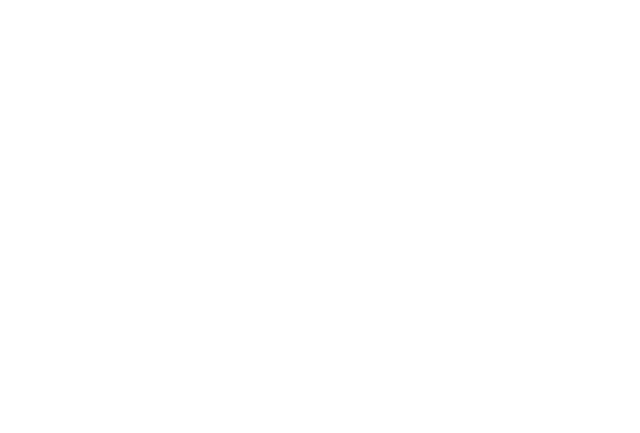
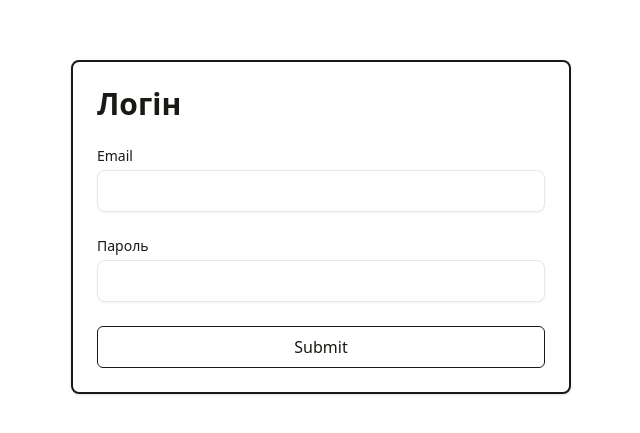
Before and after one commit to RomanKorotun/adtelligent-frontend, a React (Vite) app: page /signin in a window 1280 px wide. Before the commit this address had no page. Shown: the part 173-606 px from the top of the page, without its empty margins (319-959 px from the left). Built offline with nearby package versions, Linux system fonts and the light colour scheme.

Commit message:
add signup UI and validation

```diff
--- a/src/components/FormField.tsx
+++ b/src/components/FormField.tsx
@@ -1,22 +1,21 @@
 import type { InputHTMLAttributes } from "react";
-import type { UseFormRegister } from "react-hook-form";
-import type { SignupFormData } from "@/forms/SignupForm";
+import type { FieldValues, Path, UseFormRegister } from "react-hook-form";
 
-type FormFieldProps = {
+type FormFieldProps<T extends FieldValues> = {
   label: string;
-  name: keyof SignupFormData;
+  name: Path<T>;
   type?: InputHTMLAttributes<HTMLInputElement>["type"];
-  register: UseFormRegister<SignupFormData>;
+  register: UseFormRegister<T>;
   error?: string;
 };
 
-export const FormField = ({
+export const FormField = <T extends FieldValues>({
   label,
   name,
   type = "text",
   register,
   error,
-}: FormFieldProps) => {
+}: FormFieldProps<T>) => {
   return (
     <div className="mb-6 relative">
       <label
@@ -36,9 +35,7 @@ export const FormField = ({
       />
 
       {error && (
-        <p className="absolute left-0 top-full mt-1 text-error text-sm">
-          {error}
-        </p>
+        <p className="absolute left-0 top-full text-error text-sm">{error}</p>
       )}
     </div>
   );
--- /dev/null
+++ b/src/forms/SigninForm.tsx
@@ -0,0 +1,45 @@
+import { useForm } from "react-hook-form";
+import { zodResolver } from "@hookform/resolvers/zod";
+import type { z } from "zod";
+import { FormField } from "@/components/FormField";
+import { FormButton } from "@/components/FormButton";
+import { signinSchema } from "@/schemas/signin.schema";
+
+export type SigninFormData = z.infer<typeof signinSchema>;
+
+export const SigninForm = () => {
+  const {
+    register,
+    handleSubmit,
+    formState: { errors },
+  } = useForm<SigninFormData>({
+    resolver: zodResolver(signinSchema),
+    mode: "onTouched",
+  });
+
+  const onSubmit = (data: SigninFormData) => {
+    console.log("Дані логіну:", data);
+  };
+
+  return (
+    <form onSubmit={handleSubmit(onSubmit)} noValidate>
+      <FormField
+        label="Email"
+        name="email"
+        type="email"
+        register={register}
+        error={errors.email?.message}
+      />
+
+      <FormField
+        label="Пароль"
+        name="password"
+        type="password"
+        register={register}
+        error={errors.password?.message}
+      />
+
+      <FormButton>Submit</FormButton>
+    </form>
+  );
+};
--- /dev/null
+++ b/src/pages/SigninPage.tsx
@@ -0,0 +1,15 @@
+import FormTitle from "@/components/FormTitle";
+import { SigninForm } from "@/forms/SigninForm";
+
+const SignupPage = () => {
+  return (
+    <div className="flex items-center justify-center min-h-screen">
+      <div className="w-[500px] p-6 rounded-lg shadow space-y-6 border-2 border-primary">
+        <FormTitle>Логін</FormTitle>
+        <SigninForm />
+      </div>
+    </div>
+  );
+};
+
+export default SignupPage;
--- a/src/routes/index.tsx
+++ b/src/routes/index.tsx
@@ -2,12 +2,14 @@ import { lazy } from "react";
 import { Navigate, Route, Routes } from "react-router-dom";
 
 const SignupPage = lazy(() => import("@/pages/SignupPage"));
+const SigninPage = lazy(() => import("@/pages/SigninPage"));
 
 export const AppRoutes = () => {
   return (
     <Routes>
       <Route path="/" element={<Navigate to="/signup" replace />} />
       <Route path="/signup" element={<SignupPage />} />
+      <Route path="/signin" element={<SigninPage />} />
     </Routes>
   );
 };
--- /dev/null
+++ b/src/schemas/signin.schema.ts
@@ -0,0 +1,10 @@
+import { z } from "zod";
+import { passwordRegex } from "@/utils/regex";
+
+export const signinSchema = z.object({
+  email: z.email({ message: "Введіть коректний email" }),
+  password: z
+    .string()
+    .min(6, "Пароль має бути не менше 6 символів")
+    .regex(passwordRegex, "Пароль повинен містити цифру та велику літеру"),
+});
```
